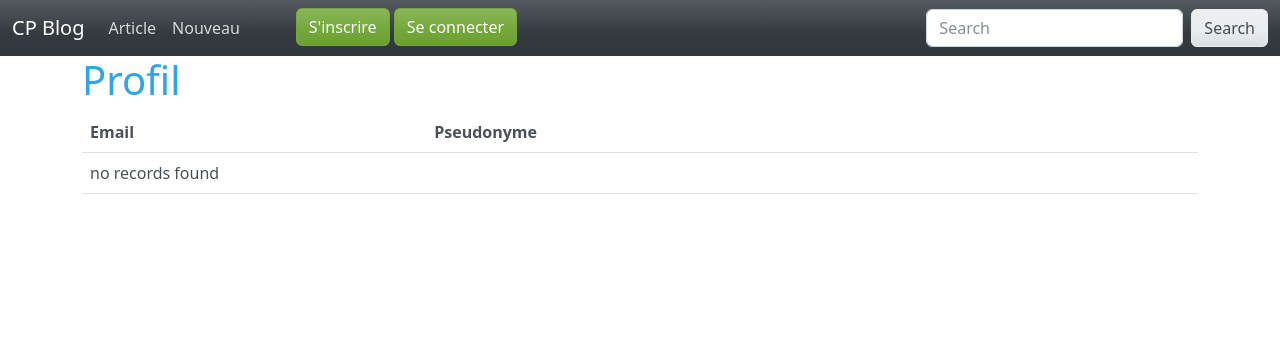
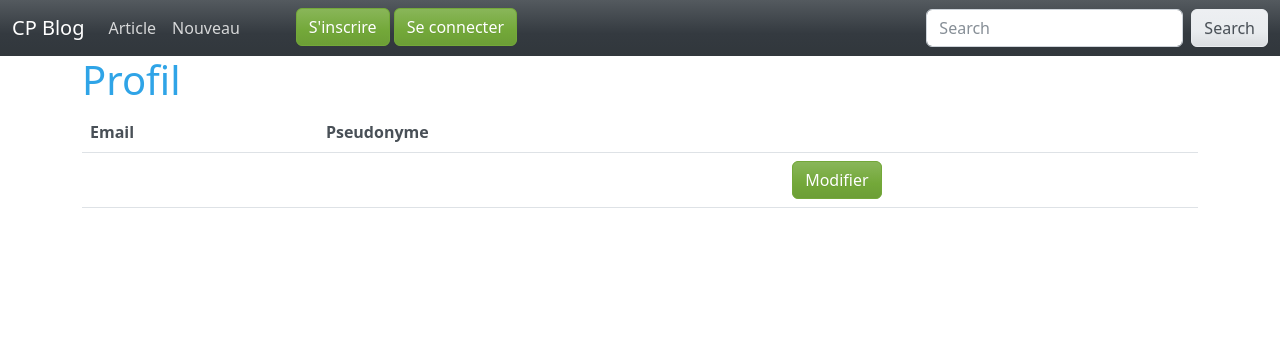
Before and after one commit to Serdar45000/check_point_4, a Symfony app: template templates/profile/index.html.twig in a window 1280 px wide. Shown: the top 356 px of the page. Run offline with Twig, Linux system fonts and the light colour scheme; the template is opened without the code that fills it, so the values that code supplies are empty; some libraries are stand-ins or nearby versions.

Commit message:
Fix profile membre

```diff
--- a/templates/profile/index.html.twig
+++ b/templates/profile/index.html.twig
@@ -15,19 +15,13 @@
             </tr>
         </thead>
         <tbody>
-        {% for user in users %}
             <tr>
-                <td>{{ user.email }}</td>
-                <td>{{ user.username }}</td>
+                <td>{{ app.user.email }}</td>
+                <td>{{ app.user.username }}</td>
                 <td>
-                    <a href="{{ path('profile_edit', {'id': user.id}) }}" class="btn btn-success">Modifier</a>
+                    <a href="{{ path('profile_edit', {'id': app.user.id}) }}" class="btn btn-success">Modifier</a>
                 </td>
             </tr>
-        {% else %}
-            <tr>
-                <td colspan="6">no records found</td>
-            </tr>
-        {% endfor %}
         </tbody>
     </table>
 </div>
```
